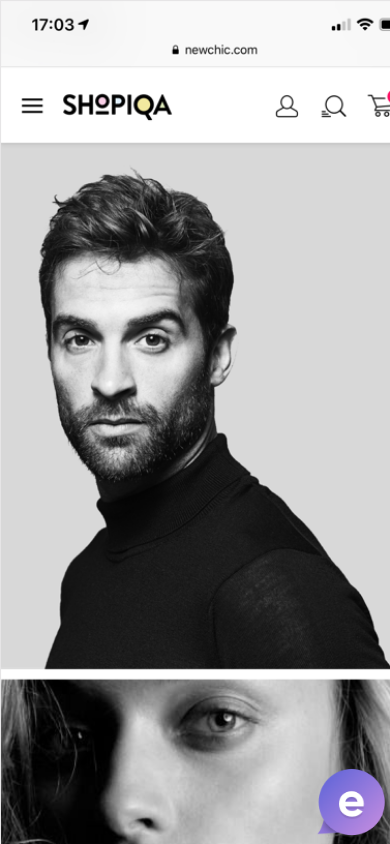
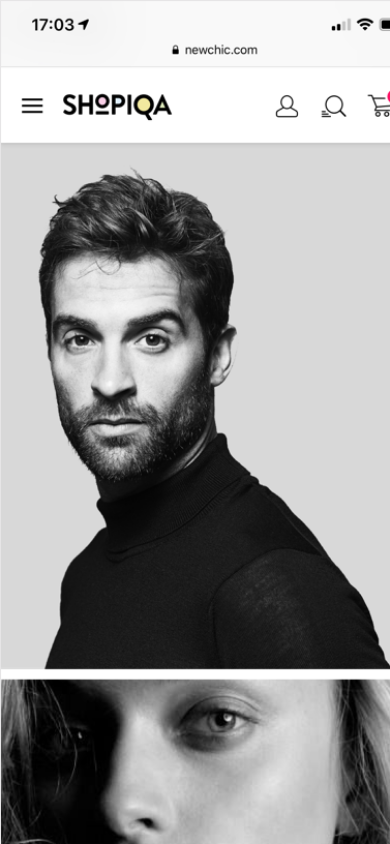
Before and after one commit to MAnjaparidze/eNvite-Plugin, a React (Create React App) app in the folder envite/: page / in a window 390 px wide. Built offline with nearby package versions, Linux system fonts and the light colour scheme.

Commit message:
Added Mobile Detect

```diff
--- a/envite/package.json
+++ b/envite/package.json
@@ -4,6 +4,7 @@
   "private": true,
   "dependencies": {
     "react": "^16.8.4",
+    "react-device-detect": "^1.6.2",
     "react-dom": "^16.8.4",
     "react-redux": "^6.0.1",
     "react-scripts": "2.1.8",
--- a/envite/src/App.js
+++ b/envite/src/App.js
@@ -1,4 +1,10 @@
 import React, { Component } from 'react';
+import {
+  BrowserView,
+  MobileView,
+  isBrowser,
+  isMobile
+} from "react-device-detect";
 
 import './css/general/ENviteIconCSS.css'
 import './css/general/SignInCSS.css'
@@ -42,6 +48,15 @@ class App extends Component {
     }
   }
 
+  renderContent = () => {
+    console.log(isMobile);
+    if(isMobile) {
+      return <EnviteIcon toggleWindow={this.handleToggle} changeInitialView={this.changeInitialView} />
+    }
+    else {
+      return <div></div>
+    }
+  }
   changeInitialView() {
     if (this.state.isGroupChat) {
       return <GroupContainer
@@ -302,10 +317,8 @@ class App extends Component {
 
         <div className="plugin__wrapper">
 
-          <EnviteIcon toggleWindow={this.handleToggle} />
-
+          {this.renderContent()}
           {this.changeInitialView()}
-
         </div>
 
 
```
Also changed, not shown: 1 other file (tests, documents, lock files or other folders).
